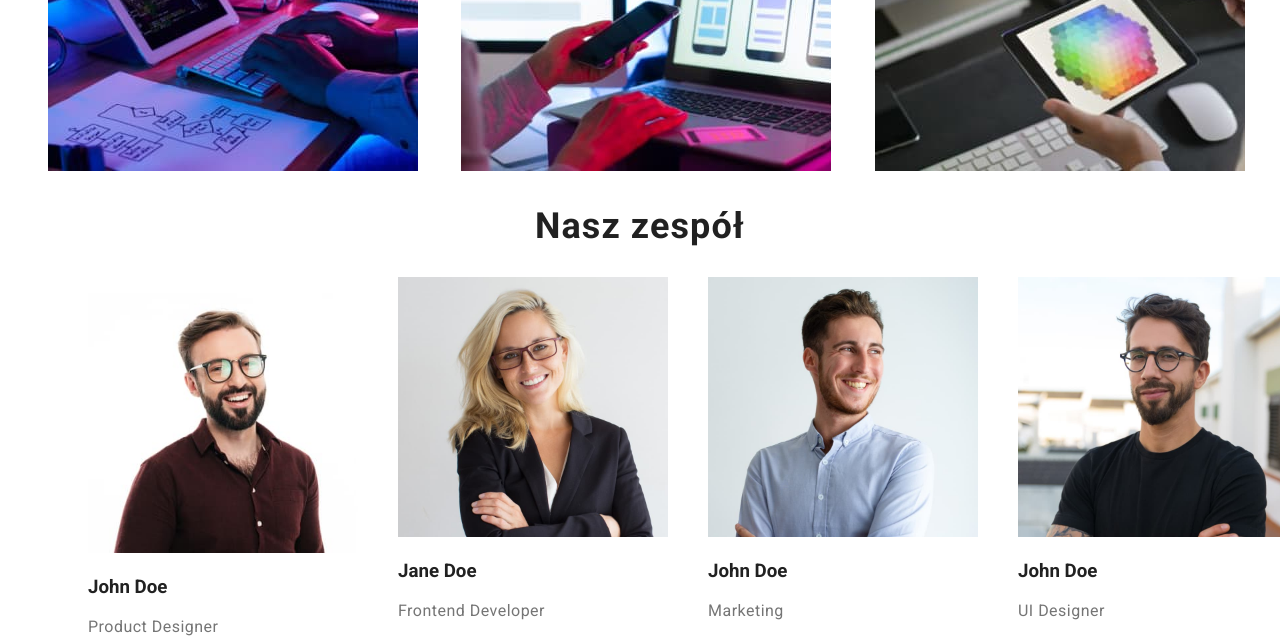
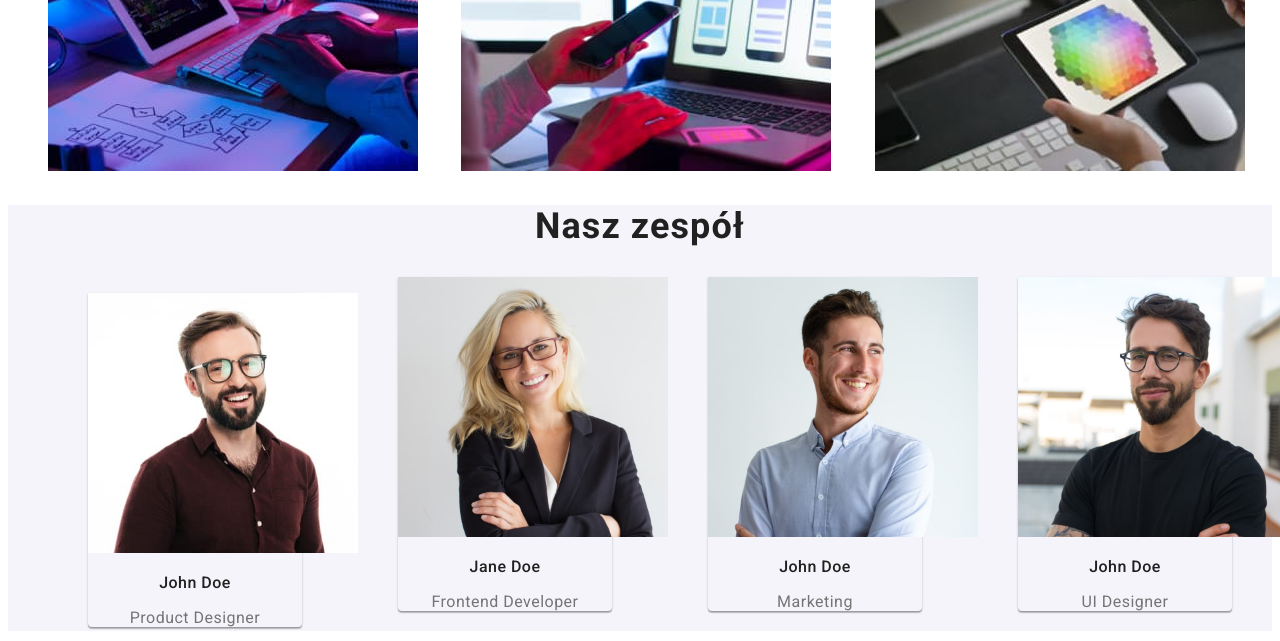
Before and after one commit to kamilaadamska/goit-markup-hw-02, a plain HTML site: page index.html in a window 1280 px wide. Shown: the part 695-1336 px from the top of the page. Drawn offline with Linux system fonts and the light colour scheme.

Commit message:
Added styles to our team section

```diff
--- a/css/styles.css
+++ b/css/styles.css
@@ -8,6 +8,7 @@ body {
   --selection-color: #2196f3;
   --background-color: #e5e5e5;
   --section-dark-color: #2f303a;
+  --section-light-color: #f5f4fa;
   --brand-color-white: #fff;
   --brand-color-black: #000;
 }
@@ -91,7 +92,7 @@ się patrzyło :) */
   text-align: center;
   letter-spacing: 0.03em;
 }
-.gallery {
+.what-we-do-gallery {
   list-style-type: none;
   column-count: 3;
 }
@@ -99,12 +100,29 @@ się patrzyło :) */
   list-style-type: none;
   column-count: 4;
 }
-.jobs {
+.our-team-photos h3 {
+  font-weight: 500;
   font-size: 16px;
-  line-height: 1.19;
+  text-align: center;
+  letter-spacing: 0.03em;
+}
+.our-team-photos span {
+  display: block;
+  font-size: 16px;
   text-align: center;
   letter-spacing: 0.03em;
   color: var(--description-color);
+}
+.our-team-photos figure {
+  box-shadow: 0px 1px 3px rgba(0, 0, 0, 0.12), 0px 1px 1px rgba(0, 0, 0, 0.14),
+    0px 2px 1px rgba(0, 0, 0, 0.2);
+  border-radius: 0px 0px 4px 4px;
+}
+.our-team {
+  background-color: var(--section-light-color);
+}
+.footer-color {
+  background: var(--section-dark-color);
 }
 .address-list {
   list-style-type: none;
@@ -116,9 +134,6 @@ się patrzyło :) */
   letter-spacing: 0.03em;
   color: #ffffff;
 }
-.footer-color {
-  background: var(--section-color);
-}
 .direct-message {
   color: rgba(255, 255, 255, 0.6);
 }
--- a/index.html
+++ b/index.html
@@ -73,7 +73,7 @@
           </li>
         </ul>
         <h2 class="header-secondary">Czym się zajmujemy</h2>
-        <ul class="gallery">
+        <ul class="what-we-do-gallery">
           <li>
             <img
               src="images/what_we_do/coding.jpg"
@@ -101,7 +101,7 @@
         </ul>
       </section>
       <!-- Our team -->
-      <section>
+      <section class="our-team">
         <h2 class="header-secondary">Nasz zespół</h2>
         <ul class="our-team-photos">
           <li>
@@ -113,8 +113,8 @@
                 height="260"
               />
               <figcaption>
-                <h3 class="names">John Doe</h3>
-                <span class="jobs">Product Designer</span>
+                <h3>John Doe</h3>
+                <span>Product Designer</span>
               </figcaption>
             </figure>
           </li>
@@ -127,8 +127,8 @@
                 height="260"
               />
               <figcaption>
-                <h3 class="names">Jane Doe</h3>
-                <span class="jobs">Frontend Developer</span>
+                <h3>Jane Doe</h3>
+                <span>Frontend Developer</span>
               </figcaption>
             </figure>
           </li>
@@ -141,8 +141,8 @@
                 height="260"
               />
               <figcaption>
-                <h3 class="names">John Doe</h3>
-                <span class="jobs">Marketing</span>
+                <h3>John Doe</h3>
+                <span>Marketing</span>
               </figcaption>
             </figure>
           </li>
@@ -155,8 +155,8 @@
                 height="260"
               />
               <figcaption>
-                <h3 class="names">John Doe</h3>
-                <span class="jobs">UI Designer</span>
+                <h3>John Doe</h3>
+                <span>UI Designer</span>
               </figcaption>
             </figure>
           </li>
```
